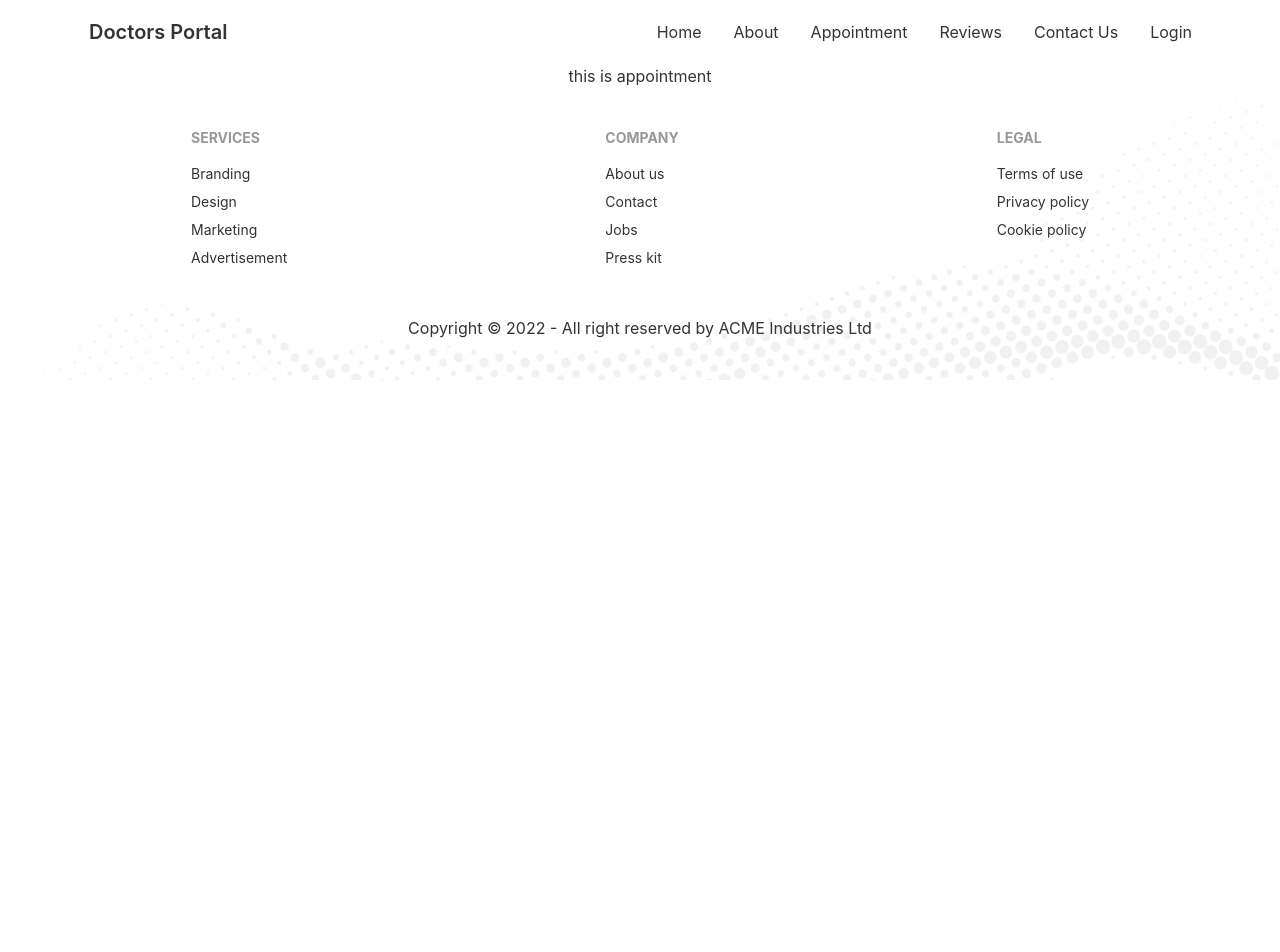
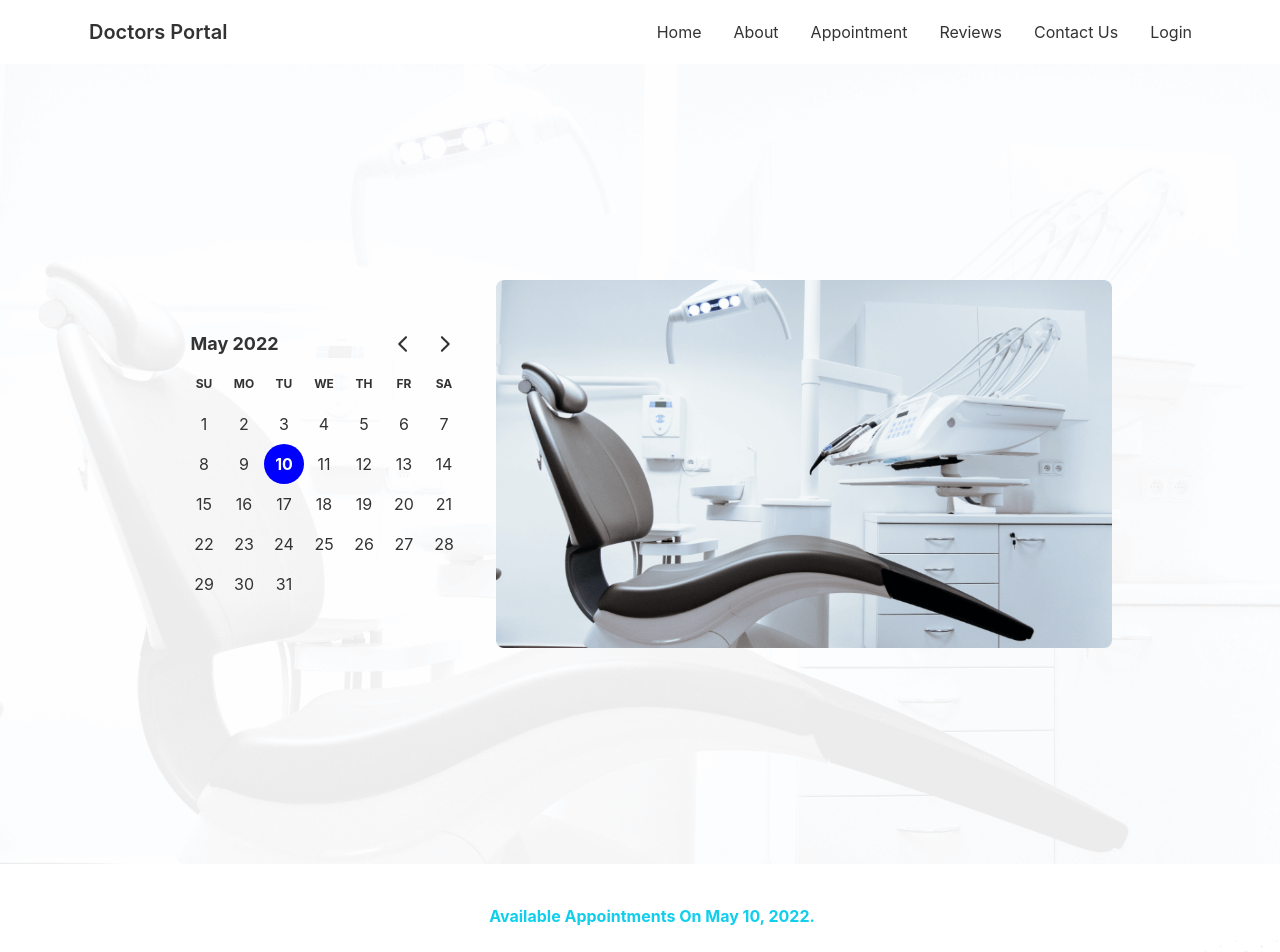
Before and after one commit to akilinjamam/71-doctors-portal-client, a React (Create React App) app: page /appointment in a window 1280 px wide. Shown: the top 952 px of the page. Before the commit the page ends 800 px from the top, so only its background shows below. Built offline with nearby package versions, Linux system fonts and the light colour scheme.

Commit message:
updated date and created appointment page

```diff
--- a/package.json
+++ b/package.json
@@ -7,7 +7,9 @@
     "@testing-library/react": "^13.2.0",
     "@testing-library/user-event": "^13.5.0",
     "daisyui": "^2.14.3",
+    "date-fns": "^2.28.0",
     "react": "^18.1.0",
+    "react-day-picker": "^8.0.4",
     "react-dom": "^18.1.0",
     "react-router-dom": "^6.3.0",
     "react-scripts": "5.0.1",
--- a/src/App.js
+++ b/src/App.js
@@ -1,15 +1,16 @@
-import logo from './logo.svg';
+
 import './App.css';
-import footer from './assets/images/footer.png'
+
 import Navbar from './Component/Shared/Navbar';
 import { Route, Routes } from 'react-router-dom';
 import Home from './Component/Pages/Home/Home';
 import About from './Component/Pages/About/About';
 import Login from './Component/Pages/Login/Login';
 import Review from './Component/Pages/Review/Review';
-import Apointment from './Component/Pages/Appointment/Apointment';
+
 import Contact from './Component/Pages/Contact/Contact';
-import Footer from './Component/Footer/Footer';
+
+import Apointments from './Component/Pages/Appointments/Apointments';
 
 function App() {
   return (
@@ -20,13 +21,11 @@ function App() {
         <Route path='/about' element={<About></About>}></Route>
         <Route path='/login' element={<Login></Login>}></Route>
         <Route path='/reviews' element={<Review></Review>}></Route>
-        <Route path='/appointment' element={<Apointment></Apointment>}></Route>
+        <Route path='/appointment' element={<Apointments></Apointments>}></Route>
         <Route path='/contact' element={<Contact></Contact>}></Route>
       </Routes>
 
-      <div style={{ backgroundImage: `url(${footer})` }}>
-        <Footer></Footer>
-      </div>
+
 
     </div>
   );
--- a/src/Component/Pages/Appointment/Apointment.js
+++ /dev/null
@@ -1,11 +0,0 @@
-import React from 'react';
-
-const Apointment = () => {
-    return (
-        <div>
-            <h2>this is appointment</h2>
-        </div>
-    );
-};
-
-export default Apointment;
--- /dev/null
+++ b/src/Component/Pages/Appointments/Apointments.js
@@ -0,0 +1,17 @@
+import React, { useState } from 'react';
+import Footer from '../../Shared/Footer/Footer'
+import AppoinmentBanner from './AppointmentBanner/AppoinmentBanner';
+import AvailableAppointment from './AvailableAppointment/AvailableAppointment';
+
+const Apointments = () => {
+    const [selected, setSelected] = useState(new Date())
+    return (
+        <div>
+            <AppoinmentBanner selected={selected} setSelected={setSelected} ></AppoinmentBanner>
+            <AvailableAppointment selected={selected}  ></AvailableAppointment>
+            <Footer></Footer>
+        </div>
+    );
+};
+
+export default Apointments;
--- /dev/null
+++ b/src/Component/Pages/Appointments/AppointmentBanner/AppoinmentBanner.js
@@ -0,0 +1,30 @@
+
+
+import chair from '../../../../assets/images/chair.png'
+import background from '../../../../assets/images/bg.png'
+    ;
+import { DayPicker } from 'react-day-picker';
+import 'react-day-picker/dist/style.css';
+import { format } from 'date-fns';
+
+const AppoinmentBanner = ({ selected, setSelected }) => {
+
+    return (
+        <div>
+            <div style={{ backgroundImage: `url(${background})` }} class="hero min-h-screen  text-left">
+                <div class="hero-content flex-col lg:flex-row-reverse">
+                    <img className='lg:w-1/2 sm:w-2/2' alt='' src={chair} />
+                    <div>
+                        <DayPicker mode="single"
+                            selected={selected}
+                            onSelect={setSelected}></DayPicker>
+
+
+                    </div>
+                </div>
+            </div>
+        </div>
+    );
+};
+
+export default AppoinmentBanner;
--- /dev/null
+++ b/src/Component/Pages/Appointments/AvailableAppointment/AvailableAppointment.js
@@ -0,0 +1,12 @@
+import { format } from 'date-fns';
+import React from 'react';
+
+const AvailableAppointment = ({ selected }) => {
+    return (
+        <div>
+            <p className='ml-6 text-primary font-bold mt-10'>Available Appointments On {format(selected, 'PP')}.</p>
+        </div>
+    );
+};
+
+export default AvailableAppointment;
--- a/src/Component/Pages/Home/Home.js
+++ b/src/Component/Pages/Home/Home.js
@@ -13,6 +13,7 @@ import Appointment from './Appointment/Appointment';
 import Tastimonial from './Tastimonial/Tastimonial';
 import Review from './Review/Review';
 import ContactUs from './ContactUs/ContactUs';
+import Footer from '../../Shared/Footer/Footer';
 
 
 const Home = () => {
@@ -62,6 +63,12 @@ const Home = () => {
             <div>
                 <ContactUs></ContactUs>
             </div>
+
+            <div>
+                <div>
+                    <Footer></Footer>
+                </div>
+            </div>
         </div>
     );
 };
--- a/src/Component/Footer/Footer.js
+++ b/src/Component/Shared/Footer/Footer.js
@@ -1,5 +1,6 @@
 import React from 'react';
-import footer from '../../assets/images/footer.png'
+import footer from '../../../assets/images/footer.png'
+
 
 const Footer = () => {
     return (
```
Also changed, not shown: 1 other file (tests, documents, lock files or other folders).
